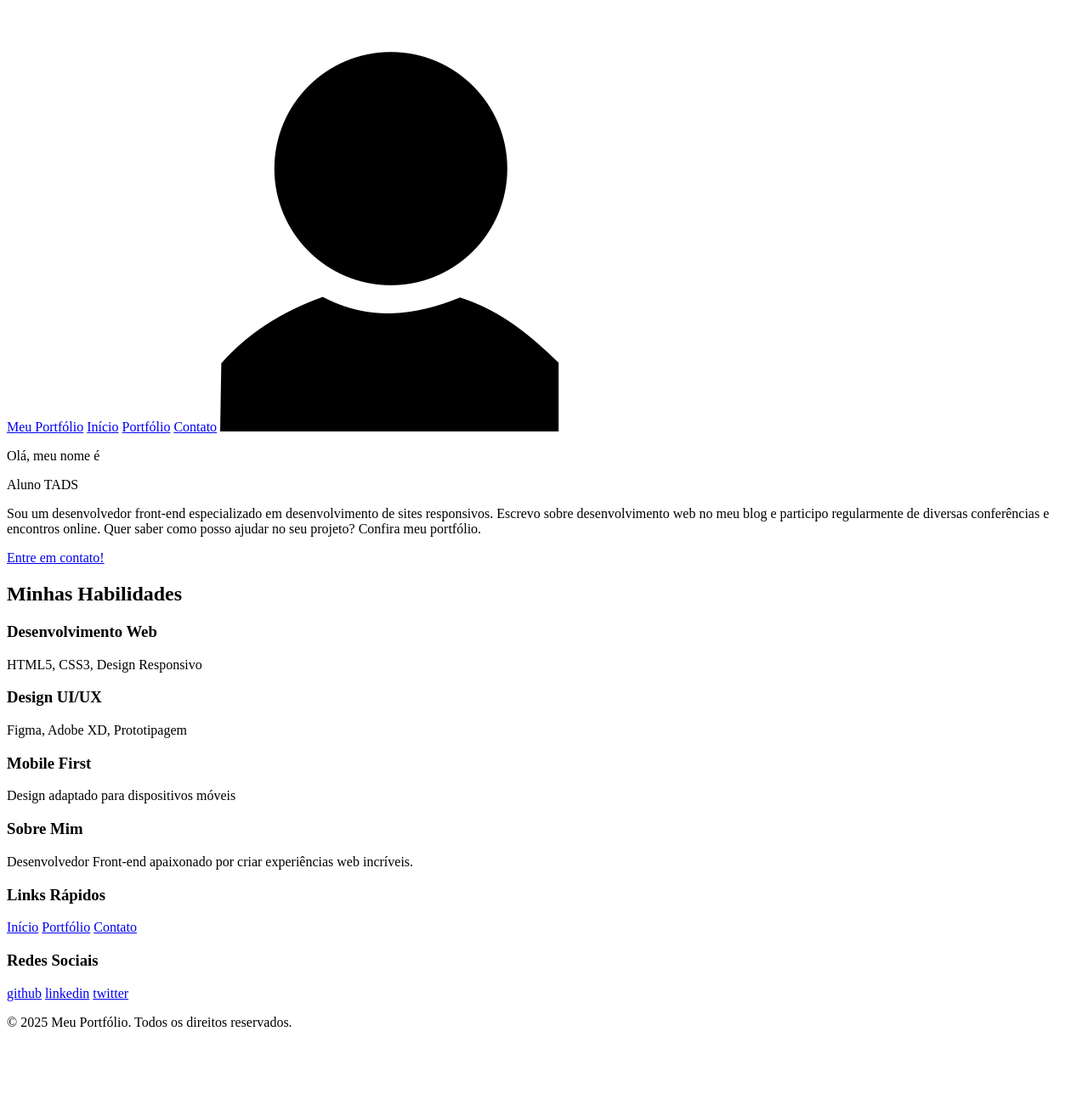
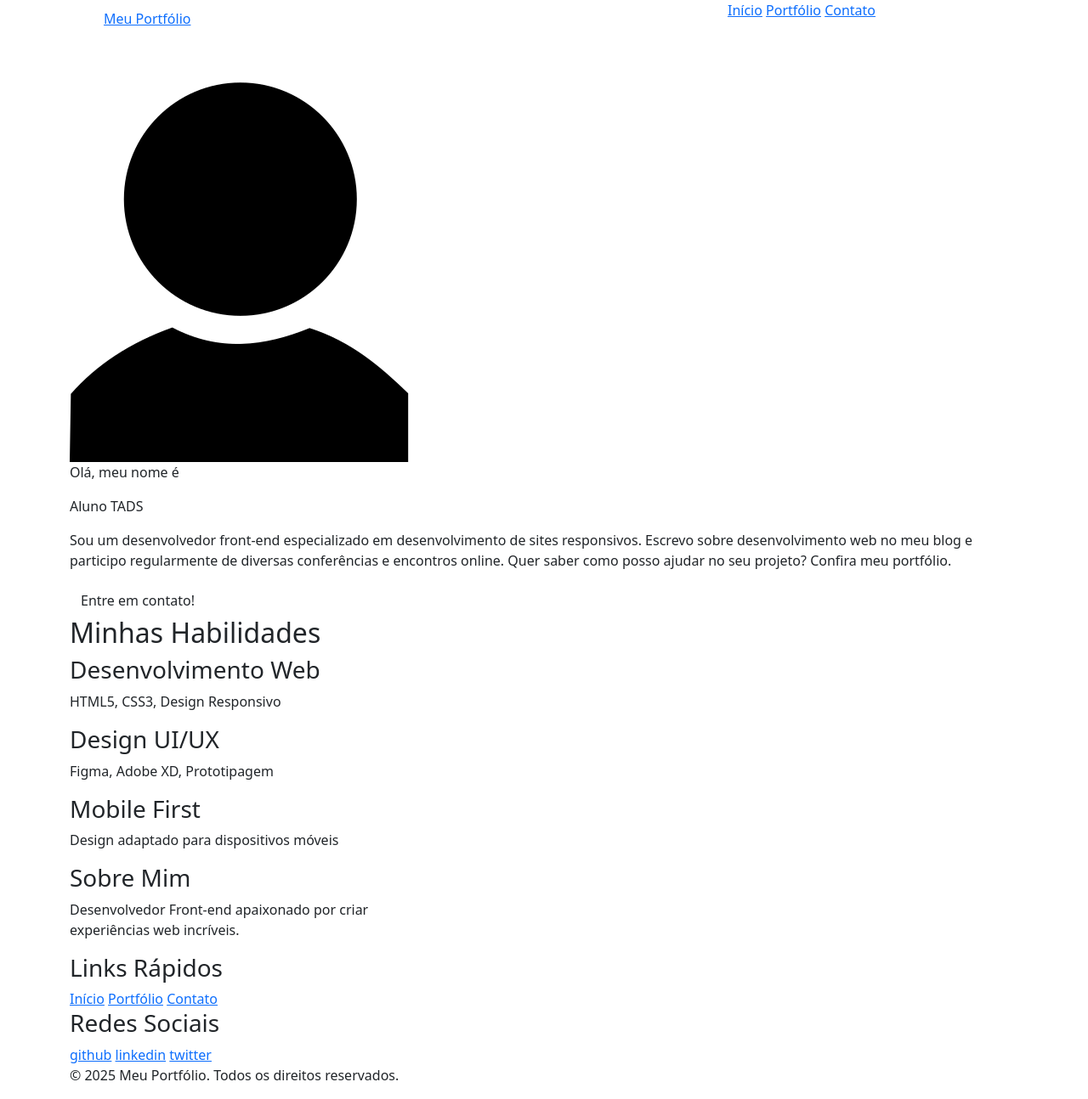
Before and after one commit to borgesnifpe-cyber/Projetos-TADS, a plain HTML site: page WEB DEV 1/Prova - Projeto 2a unid - Meu Portifólio/index.html in a window 1280 px wide. Shown: the whole page at 85% size. Before the commit the page ends 1229 px from the top, so only its background shows below. Drawn offline with nearby package versions, Linux system fonts and the light colour scheme.

Commit message:
Please enter the commit message for your changes. Lines starting  with '#' will be ignored, and an empty message aborts the commit.
 On branch main
 Your branch is up to date with 'TADS-2025--Web1/main'.

 Changes to be committed:
	modified:   "WEB DEV 1/Prova - Projeto 2a unid - Meu Portif\303\263lio/assets/css/style.css"
	modified:   "WEB DEV 1/Prova - Projeto 2a unid - Meu Portif\303\263lio/contato.html"
	modified:   "WEB DEV 1/Prova - Projeto 2a unid - Meu Portif\303\263lio/index.html"
	modified:   "WEB DEV 1/Prova - Projeto 2a unid - Meu Portif\303\263lio/portfolio.html"
	modified:   "WEB DEV 1/Prova - Projeto 2a unid - Meu Portif\303\263lio/projeto.html"

```diff
--- a/WEB DEV 1/Prova - Projeto 2a unid - Meu Portifólio/assets/css/style.css
+++ b/WEB DEV 1/Prova - Projeto 2a unid - Meu Portifólio/assets/css/style.css
@@ -1 +1,17 @@
 /* style.css - Arquivo principal */
+html {
+    margin:0;
+    padding:0;
+    box-sizing: border-box;
+}
+
+header {
+    display: flex;
+    margin: 0;
+    background-color: ;
+}
+
+.logo {
+    margin-left: 30px;
+    padding: 10px;
+}
--- a/WEB DEV 1/Prova - Projeto 2a unid - Meu Portifólio/index.html
+++ b/WEB DEV 1/Prova - Projeto 2a unid - Meu Portifólio/index.html
@@ -9,21 +9,26 @@
     <link rel="stylesheet" href="assets/css/components/footer.css">
     <link rel="stylesheet" href="assets/css/components/buttons.css">
     <link rel="stylesheet" href="assets/css/pages/home.css">
+    <link href="https://cdn.jsdelivr.net/npm/bootstrap@5.0.2/dist/css/bootstrap.min.css" rel="stylesheet" integrity="sha384-EVSTQN3/azprG1Anm3QDgpJLIm9Nao0Yz1ztcQTwFspd3yD65VohhpuuCOmLASjC" crossorigin="anonymous">
 </head>
 <body>
+    <div class="container">
+        <header>
             <!-- Header -->
-    <a href="index.html">Meu Portfólio</a>
+            <div class="logo col-8"><a href="index.html">Meu Portfólio</a></div>
+            <div class="sidemenu col-4">
                 <a href="index.html">Início</a>
                 <a href="portfolio.html">Portfólio</a>
                 <a href="contato.html">Contato</a>
-
+            </div>
+        </header>
+        <section class="hero">
             <!-- Hero Section -->
             <img src="assets/images/profile-black.png" alt="Aluno TADS">
             <p>Olá, meu nome é</p>
             <p>Aluno TADS</p>
             <p>Sou um desenvolvedor front-end especializado em desenvolvimento de sites responsivos. Escrevo sobre desenvolvimento web no meu blog e participo regularmente de diversas conferências e encontros online. Quer saber como posso ajudar no seu projeto? Confira meu portfólio.</p>
             <a href="contato.html" class="btn btn-outline-home">Entre em contato!</a>
-
             <!-- Skills Section -->
             <h2>Minhas Habilidades</h2>
             <!-- ícone fa-code -->
@@ -35,19 +40,28 @@
             <!-- ícone fa-mobile-alt -->
             <h3>Mobile First</h3>
             <p>Design adaptado para dispositivos móveis</p>
-
+        </section>
+        <footer>
             <!-- Footer -->
+            <section class="sobre col-4">
                 <h3>Sobre Mim</h3>
                 <p>Desenvolvedor Front-end apaixonado por criar experiências web incríveis.</p>
+            </section>
+            <section class="links col-4">
                 <h3>Links Rápidos</h3>
                 <a href="index.html">Início</a>
                 <a href="portfolio.html">Portfólio</a>
                 <a href="contato.html">Contato</a>
+            </section>
+            <section class="redes col-4">
                 <h3>Redes Sociais</h3>
                 <a href="#"><!-- ícone fa-github -->github</a>
                 <a href="#"><!-- ícone fa-linkedin -->linkedin</a>
                 <a href="#"><!-- ícone fa-twitter -->twitter</a>
+            </section>
             <p>&copy; 2025 Meu Portfólio. Todos os direitos reservados.</p>
+        </footer>
+    </div>
 
 </body>
 </html>
```
Also changed, not shown: WEB DEV 1/Prova - Projeto 2a unid - Meu Portifólio/contato.html (+1 -0 lines), WEB DEV 1/Prova - Projeto 2a unid - Meu Portifólio/portfolio.html (+1 -0 lines), WEB DEV 1/Prova - Projeto 2a unid - Meu Portifólio/projeto.html (+1 -0 lines). Lines whose indentation alone changed are shown as unchanged.
